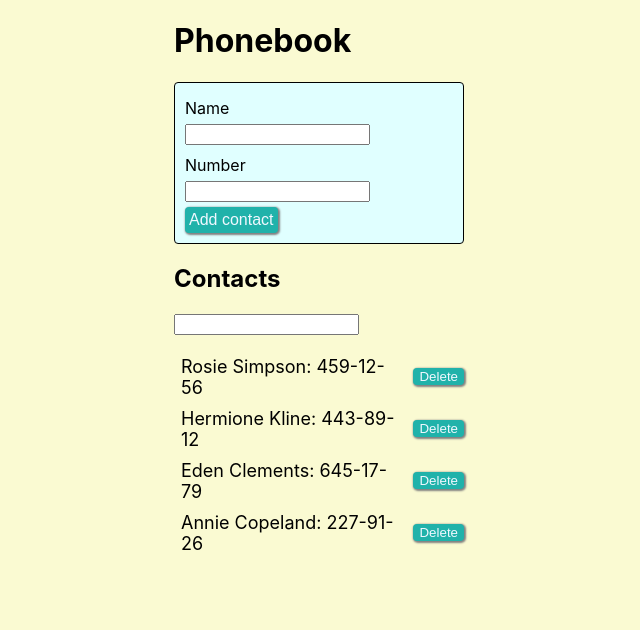
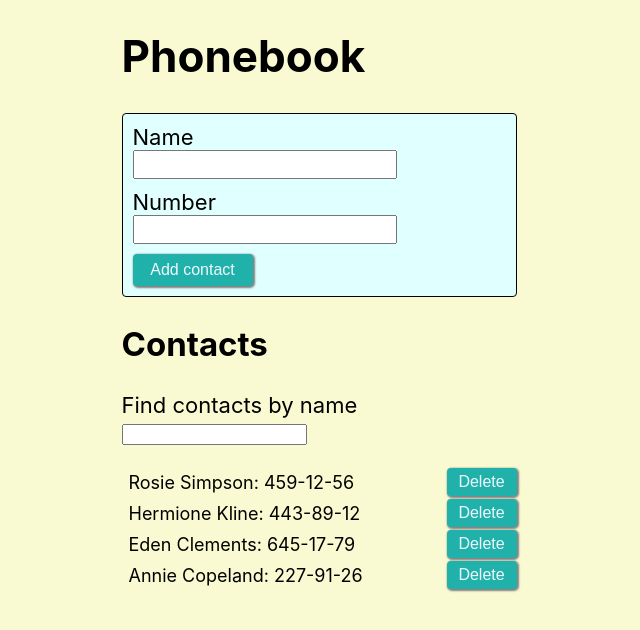
Before and after one commit to Valentyna89/goit-react-hw-02-phonebook, a React (Create React App) app: page / in a window 1280 px wide. Shown: the top 630 px of the page, without its empty margins (321-961 px from the left). Built offline with nearby package versions, Linux system fonts and the light colour scheme.

Commit message:
added a bit of everything

```diff
--- a/package.json
+++ b/package.json
@@ -7,6 +7,7 @@
     "@testing-library/jest-dom": "^5.16.3",
     "@testing-library/react": "^12.1.4",
     "@testing-library/user-event": "^13.5.0",
+    "nanoid": "^4.0.2",
     "react": "^18.1.0",
     "react-dom": "^18.1.0",
     "react-scripts": "5.0.1",
--- a/src/components/App.jsx
+++ b/src/components/App.jsx
@@ -1,6 +1,8 @@
 import React, { Component } from 'react';
+import { nanoid } from 'nanoid';
 import ContactForm from './ContactForm';
 import ContactList from './ContactList';
+import Filter from './Filter';
 import css from './App.module.css';
 
 class App extends Component {
@@ -14,30 +16,51 @@ class App extends Component {
     filter: '',
   };
 
-  setFilter = e => {
-    this.state({ filter: e.target.value });
+  // isContactExist = contactName =>
+  //   this.state.contacts.some(
+  //     contact => contact.name.toLowerCase() === contactName.toLowerCase()
+  //   );
+
+  addContact = newContact => {
+    this.setState(prevState => {
+      return {
+        contacts: [{ id: nanoid(), ...newContact }, ...prevState.contacts],
+      };
+    });
   };
 
-  deleteContact = e => {
+  setFilter = e => {
+    this.setState({ filter: e.target.value });
+  };
+
+  // filteredContacts = () => {
+  //   const { filter, contacts } = this.state;
+
+  //   const notmalizedFilter = filter.toLowerCase();
+
+  //   return contacts.filter(contact =>
+  //     contact.name.toLowerCase().includes(notmalizedFilter)
+  //   );
+  // };
+
+  deleteContact = contactId => {
     this.setState(prevState => ({
-      contacts: prevState.contacts.filter(
-        contact => contact.id !== e.target.id
-      ),
+      contacts: prevState.contacts.filter(contact => contact.id !== contactId),
     }));
   };
 
   render() {
-    const { contacts } = this.state;
+    const { contacts, filter } = this.state;
 
     return (
       <div className={css.Container}>
         <h1>Phonebook</h1>
-
-        <ContactForm />
-
+        <ContactForm
+          onSubmit={this.addContact}
+          isContactExist={this.isContactExist}
+        />
         <h2>Contacts</h2>
-        <input className="inputSearchContact"></input>
-
+        <Filter value={filter} onChange={this.setFilter} />
         <ContactList contacts={contacts} deleteContact={this.deleteContact} />
       </div>
     );
--- a/src/components/App.module.css
+++ b/src/components/App.module.css
@@ -1,5 +1,6 @@
 .Container {
-    width: 290px;
+    font-size: 22px;
+    width: 395px;
     height: auto;
     margin: 0 auto;
     padding: 0;
--- a/src/components/ContactForm/ContactForm.js
+++ b/src/components/ContactForm/ContactForm.js
@@ -1,4 +1,5 @@
 import React, { Component } from 'react';
+// import PropTypes from 'prop-types';
 import css from './ContactForm.module.css';
 
 class ContactForm extends Component {
@@ -7,11 +8,29 @@ class ContactForm extends Component {
     number: '',
   };
 
+  handleInputChange = e => {
+    const { name, value } = e.currentTarget;
+
+    this.setState({ [name]: value });
+  };
+
+  handleSubmit = e => {
+    e.preventDefault();
+    console.log(this.state);
+
+    this.props.onSubmit(this.state);
+    this.reset();
+  };
+
+  reset = () => {
+    this.setState({ name: '', number: '' });
+  };
+
   render() {
     return (
-      <div className={css.contactsForm}>
-        <label>
-          <p className={css.contactData}>Name</p>
+      <form className={css.contactsForm} onSubmit={this.handleSubmit}>
+        <label className={css.contactData}>
+          Name
           <input
             type="text"
             name="name"
@@ -19,10 +38,12 @@ class ContactForm extends Component {
             title="Name may contain only letters, apostrophe, dash and spaces. For example Adrian, Jacob Mercer, Charles de Batz de Castelmore d'Artagnan"
             required
             className={css.inputData}
+            value={this.state.name}
+            onChange={this.handleInputChange}
           />
         </label>
-        <label>
-          <p className={css.contactData}>Number</p>
+        <label className={css.contactData}>
+          Number
           <input
             type="tel"
             name="number"
@@ -30,14 +51,18 @@ class ContactForm extends Component {
             title="Phone number must be digits and can contain spaces, dashes, parentheses and can start with +"
             required
             className={css.inputData}
+            value={this.state.number}
+            onChange={this.handleInputChange}
           />
         </label>
-        <button type="button" className={css.addBtn}>
+        <button type="submit" className={css.addBtn}>
           Add contact
         </button>
-      </div>
+      </form>
     );
   }
 }
 
+ContactForm.propTypes = {};
+
 export default ContactForm;
--- a/src/components/ContactForm/ContactForm.module.css
+++ b/src/components/ContactForm/ContactForm.module.css
@@ -6,17 +6,21 @@
 }
 
 .contactData {
-    margin: 5px 0;
+    display: flex;
+    flex-direction: column;
 }
 
 .inputData {
-    margin-bottom: 5px;
+    width: 250px;
+    padding: 5px;
+    margin-bottom: 10px;
 }
 
 .addBtn {
     font-size: 16px;
     color: aliceblue;
-    padding: 4px;
+    width: 120px;
+    padding: 7px;
     border: none;
     border-radius: 4px;
     background-color: lightseagreen;
--- a/src/components/ContactList/ContactList.js
+++ b/src/components/ContactList/ContactList.js
@@ -1,20 +1,17 @@
 import React from 'react';
-import PropTypes from 'prop-types';
+// import PropTypes from 'prop-types';
 import css from './ContactList.module.css';
 
 const ContactList = ({ contacts, deleteContact }) => {
   return (
     <ul className={css.contactsList}>
-      {contacts.map(contact => (
-        <li className={css.contactsItem} key={contact.id}>
-          <p className={css.contactName}>
-            {contact.name + ': ' + contact.number}
-          </p>
+      {contacts.map(({ name, number, id }) => (
+        <li className={css.contactsItem} key={id}>
+          <p className={css.contactName}>{name + ': ' + number}</p>
           <button
             className={css.deleteBtn}
             type="button"
-            id={contact.id}
-            onClick={deleteContact}
+            onClick={() => deleteContact(id)}
           >
             Delete
           </button>
@@ -24,9 +21,9 @@ const ContactList = ({ contacts, deleteContact }) => {
   );
 };
 
-ContactList.propTypes = {
-  contacts: PropTypes.array.isRequired,
-  deleteContact: PropTypes.func.isRequired,
-};
+// ContactList.propTypes = {
+//   contacts: PropTypes.array.isRequired,
+//   deleteContact: PropTypes.func.isRequired,
+// };
 
 export default ContactList;
--- a/src/components/ContactList/ContactList.module.css
+++ b/src/components/ContactList/ContactList.module.css
@@ -5,6 +5,7 @@
 .contactsItem {
     display: flex;
     align-items: center;
+    justify-content: space-between;
 }
 
 .contactName {
@@ -13,6 +14,9 @@
 }
 
 .deleteBtn {
+    font-size: 16px;
+    width: 70px;
+    padding: 5px;
     color: aliceblue;
     border: none;
     border-radius: 4px;
--- /dev/null
+++ b/src/components/Filter/Filter.js
@@ -0,0 +1,20 @@
+import React from 'react';
+import css from './Filter.module.css';
+
+const Filter = ({ value, onChange }) => {
+  return (
+    <div>
+      <label className={CSS.Filter}>
+        Find contacts by name
+        <input
+          type="text"
+          name="search"
+          className={css.inputFilter}
+          onChange={onChange}
+          value={value}
+        ></input>
+      </label>
+    </div>
+  );
+};
+export default Filter;
--- /dev/null
+++ b/src/components/Filter/Filter.module.css
@@ -0,0 +1,3 @@
+/* .inputSearchContact {
+
+} */
--- /dev/null
+++ b/src/components/Filter/index.js
@@ -0,0 +1 @@
+export { default } from './Filter';
```
Also changed, not shown: 1 other file (tests, documents, lock files or other folders).
